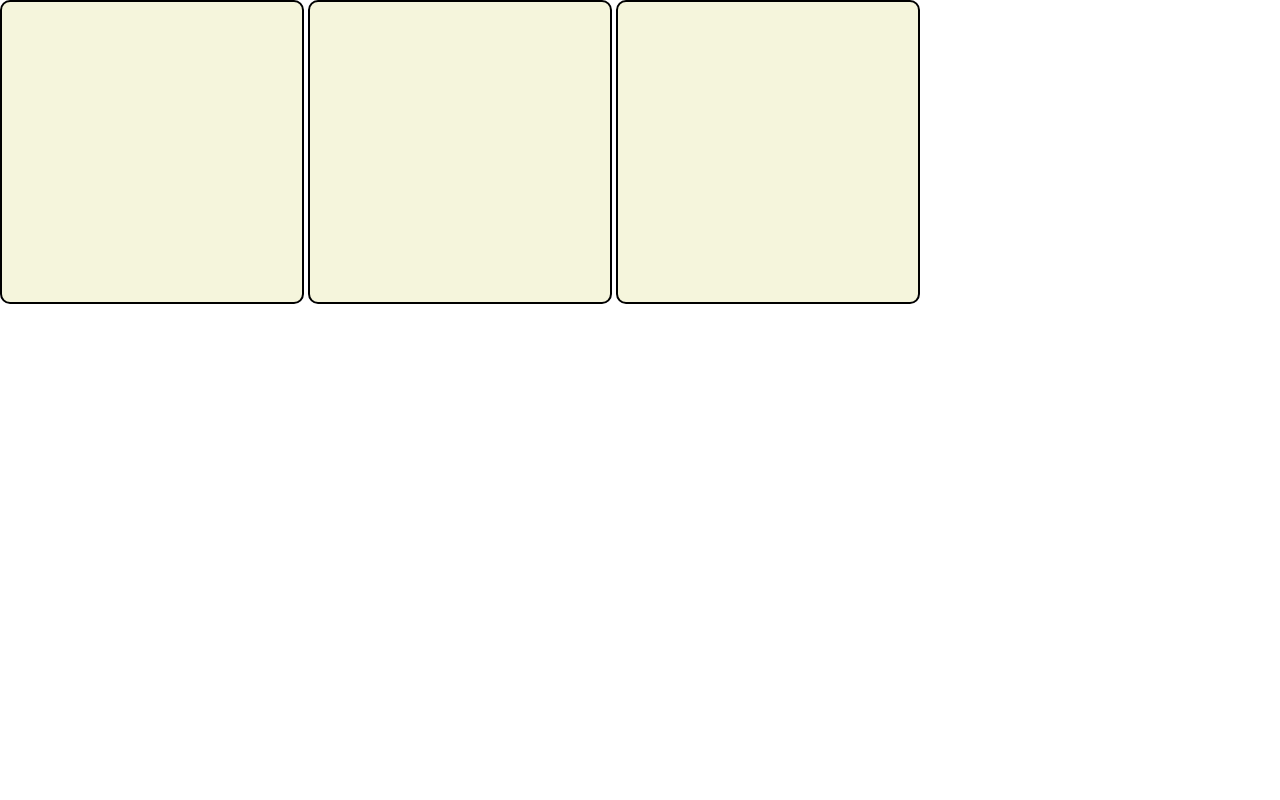
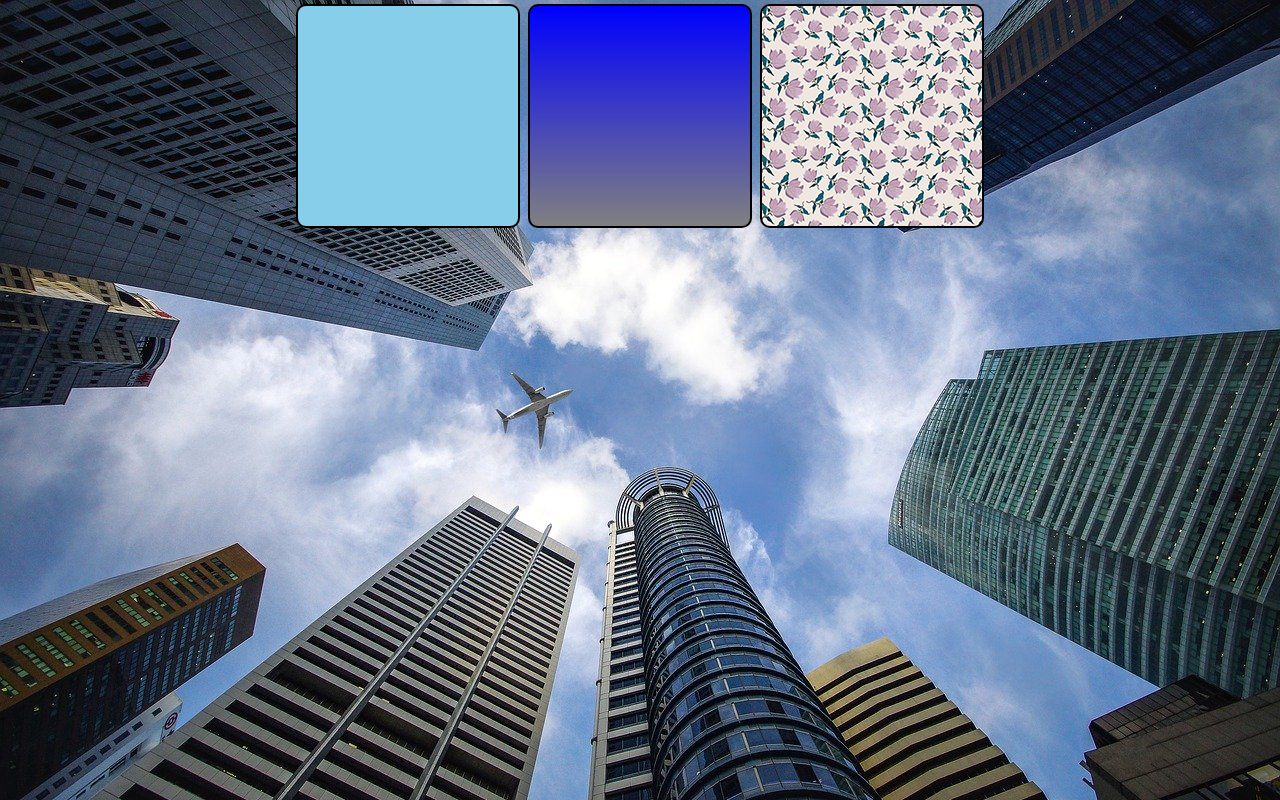
Before and after one commit to AlanBarros-dev/Exercicios-curso_HTML-CSS, a plain HTML site: page Modulo 3/ex001/index.html in a window 1280 px wide. Drawn offline with Linux system fonts and the light colour scheme.

Commit message:
Continuacao atividade

```diff
--- a/Modulo 3/ex001/index.html
+++ b/Modulo 3/ex001/index.html
@@ -9,15 +9,15 @@
 </head>
 <body>
 
-    <div class="quadrado">
+    <div class="quadrado" id="q1">
 
     </div>
 
-    <div class="quadrado">
+    <div class="quadrado" id="q2">
 
     </div>
 
-    <div class="quadrado">
+    <div class="quadrado" id="q3">
 
     </div>
 </body>
--- a/Modulo 3/ex001/style.css
+++ b/Modulo 3/ex001/style.css
@@ -4,12 +4,29 @@
     margin: 0;
     padding: 0;
 }
-
+body{
+    background-image: url('imagens/wallpaper002.jpg');
+    display: flex;
+    justify-content: center;
+}
 .quadrado{
     display:inline-block;
     border: 2px solid black;
     border-radius: 10px;
+    margin: 4px;
     background-color: beige;
-    width: 300px;
-    height: 300px;
+    width: 220px;
+    height: 220px;
 }
+
+#q1{
+    background-color: skyblue;
+}
+
+#q2{
+    background-image: linear-gradient(to bottom, blue, gray);
+}
+
+#q3{
+    background-image: url('imagens/pattern003.png');
+}
```
Also changed, not shown: Modulo 3/ex001/index2.html (added, +22 -0 lines).
